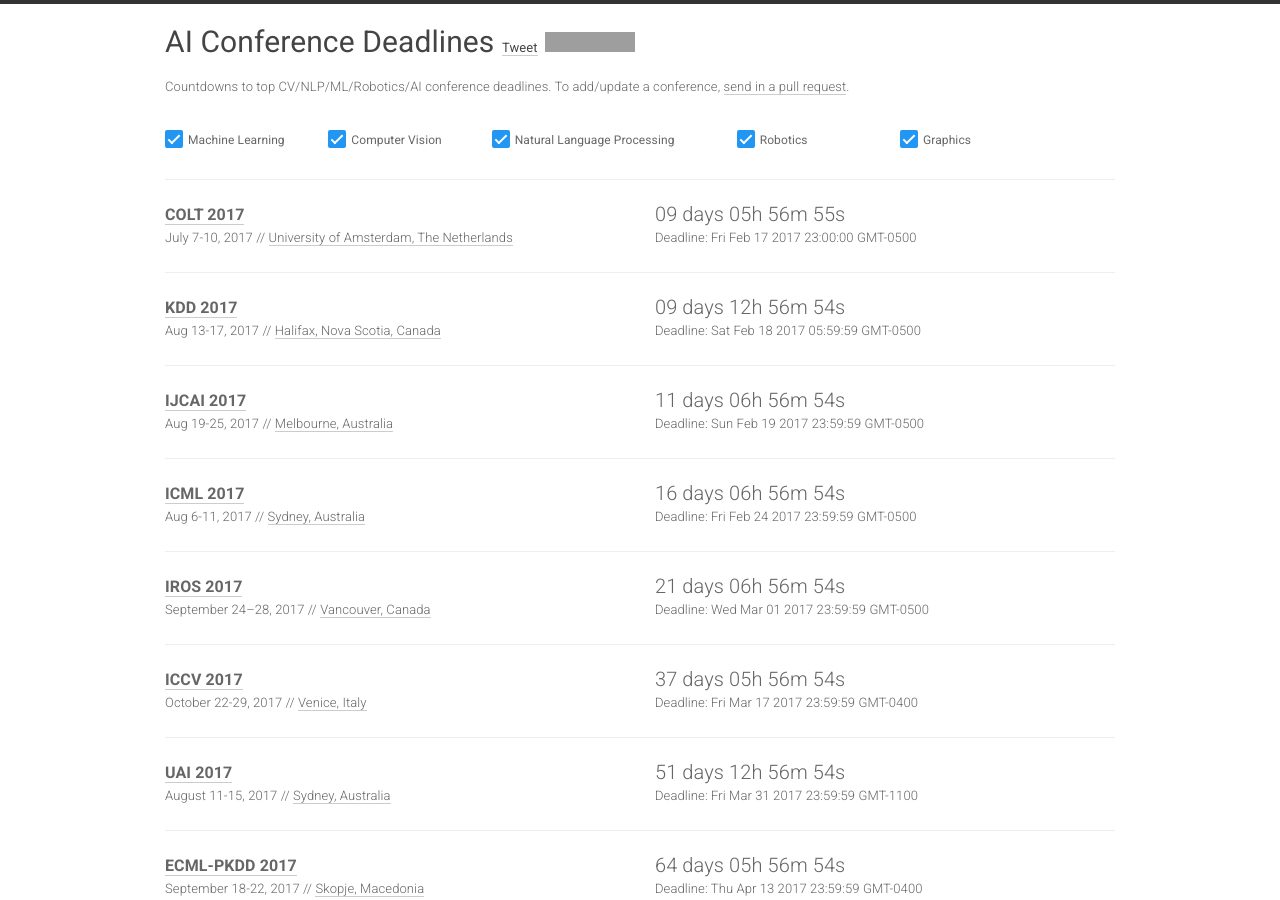
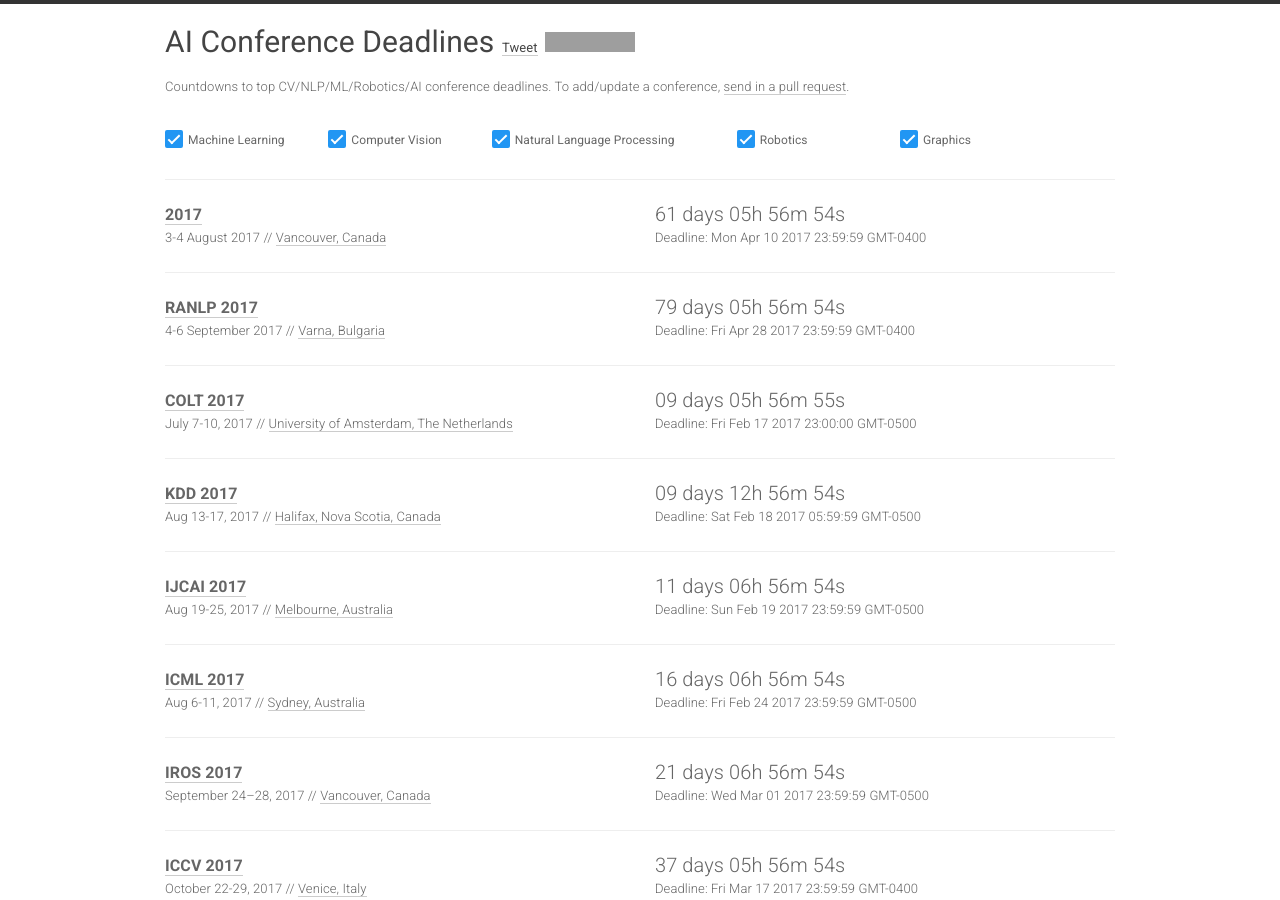
Before and after one commit to paperswithcode/ai-deadlines, a Jekyll site: the page built from index.html, in a window 1280 px wide and 900 px high. Built offline with Jekyll 4.4.1, drawn with Linux system fonts in a browser that asks for light colours; nearby versions of some CDN libraries; comment, search, counter and statistics services are not loaded; grey boxes are pictures that could not be loaded.

Commit message:
Added RANLP 2017 conference Added *SEM conference

```diff
--- a/_data/conferences.yml
+++ b/_data/conferences.yml
@@ -1,4 +1,22 @@
 ---
+- name: *SEM
+  year: 2017
+  id: starsem17
+  link: http://www.wikicfp.com/cfp/servlet/event.showcfp?eventid=59787&copyownerid=16583
+  deadline: "2017-04-10 23:59:59"
+  date: 3-4 August 2017
+  place: Vancouver, Canada
+  sub: NLP
+
+- name: RANLP
+  year: 2017
+  id: ranlp17
+  link: http://www.lml.bas.bg/ranlp2017
+  deadline: "2017-04-28 23:59:59"
+  date: 4-6 September 2017
+  place: Varna, Bulgaria
+  sub: NLP
+
 - name: COLT
   year: 2017
   id: colt17
```
